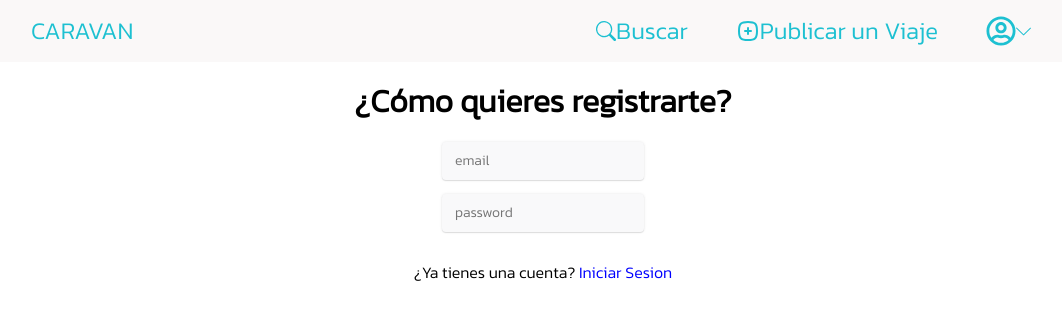
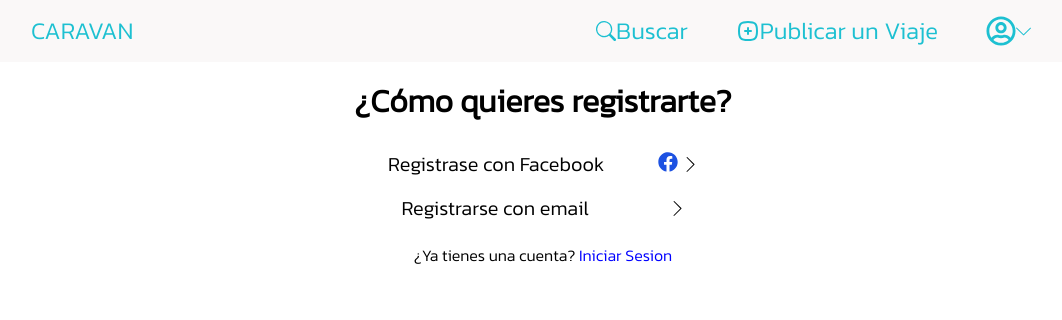
Before and after one commit to juaniMarderwald/aplicacionViajesCompartidos-FrontEnd, a React app: page /register in a window 1280 px wide. Shown: the top 320 px of the page, without its empty margins (97-1159 px from the left). Built offline with nearby package versions, Linux system fonts and the light colour scheme.

Commit message:
Modificacion componente registro, y modificacion componente buscar

```diff
--- a/src/components/CardViaje/index.js
+++ b/src/components/CardViaje/index.js
@@ -1,5 +1,5 @@
 import React, { Fragment } from "react";
-import { CardViajeContainer, Ciudad, HoraSalida, LugaresDisponibles } from "./style";
+import { BotonSumarseAViaje, CardViajeContainer, Ciudad, HoraSalida, LugaresDisponibles } from "./style";
 import { ConductorContainer } from "../ConductorContainer";
 import { CiudadesContainer } from "../CiudadContainer";
 
@@ -12,7 +12,6 @@ export const CardViaje = ({
     conductor,
     aceptaMascotas
 })=>{
-
     const viaje = {
         id:`${id}`,
         ciudadInicio:`${ ciudadInicio }`,
@@ -26,11 +25,10 @@ export const CardViaje = ({
     return (
         <CardViajeContainer>
             <CiudadesContainer inicio={ciudadInicio} destino={ciudadDestino}></CiudadesContainer>
-            {/* <Ciudad>{ciudadInicio}</Ciudad>
-            <Ciudad>{ciudadDestino}</Ciudad> */}
             <HoraSalida>{`Hora de Salida: ${viaje?.horaSalida}`}</HoraSalida>
             <LugaresDisponibles>{`Lugares: ${viaje?.lugaresDisponibles}`}</LugaresDisponibles>
             <ConductorContainer datosConductor = {conductor}/>
+            <BotonSumarseAViaje>Quiero Sumarme</BotonSumarseAViaje>
         </CardViajeContainer>
     );
 }
--- a/src/components/CardViaje/style.js
+++ b/src/components/CardViaje/style.js
@@ -1,4 +1,5 @@
 import React from 'react';
+import { Link } from 'react-router-dom';
 import styled from 'styled-components';
 
 export const HoraSalida = styled.p`
@@ -7,22 +8,18 @@ export const HoraSalida = styled.p`
 `;
 
 export const Ciudad = styled.h1`
-    height: 60px;
+    height: 65px;
     margin: 5px;
     font-family: 'Pathway Gothic One', 'Kanit';
     font-size: 32px;
 `;
 
-export const Button = styled.button`
-
-`;
-
 export const LugaresDisponibles = styled.h1`
-    height: 40px;
+    height: 45px;
 `;
 
 export const CardViajeContainer = styled.div`
-    height: 430px;
+    height: 400px;
     width: 265px;
     margin-top: 10px;
     display: flex;
@@ -31,9 +28,24 @@ export const CardViajeContainer = styled.div`
     align-items: center;
     box-shadow: 0 10px 14px rgba(0, 0, 0, 0.2);
     border-radius: 10px;
-    padding: 10px;
     margin: 15px;
-    border: 1px solid white;
-
     font-size: 18px;
 `;
+
+export const BotonSumarseAViaje = styled(Link)`
+    display: flex;
+    background-color: #1DC0D1;
+    width: 100%;
+    height: 20%;
+    align-items: center;
+    justify-content: center;
+    font-family: 'Kanit';
+    font-size: 25px;
+    color: white;
+    border-radius: 0 0px 10px 10px;
+    text-decoration: none;
+
+    :hover{
+        background-color: #20B9B9;
+    }
+`;
--- a/src/components/ConductorContainer/index.js
+++ b/src/components/ConductorContainer/index.js
@@ -11,7 +11,7 @@ export const ConductorContainer = ({
 
     return (
         <Fragment>
-            <div>{ `Conductor: ${conductor?.username}`}</div> {/* Imagen y nombre */}
+            <div>{ `Maneja: ${conductor?.username}`}</div> {/* Imagen y nombre */}
             <PuntuacionContainer />
         </Fragment>
     )
--- a/src/components/NavBar/styles.js
+++ b/src/components/NavBar/styles.js
@@ -32,7 +32,6 @@ export const IconLogo = styled(Link)`
   justify-content: flex-start;
   align-items: center;
   @import url('https://fonts.googleapis.com/css2?family=Kanit:wght@300&display=swap');
-
   font-family: 'Kanit';
   font-size: 1.5rem;
   color: #1DC0D1;
@@ -120,7 +119,7 @@ export const FloatingDiv = styled.div`
   border-radius: 15px;
   z-index: 9999;
   display: ${({ show }) => (show ? 'block' : 'none')};
-  transition: 0.2s ease-in;
+  transition: 0.3s ease-in;
 /*   box-shadow: 0 10px 14px rgba(0, 0, 0, 0.2);
  */
   box-shadow: rgba(0, 0, 0, 0.3) 0px 36px 36px 0px;
@@ -136,7 +135,7 @@ export const Boton = styled(Link)`
   &:hover{
     /* background-color: antiquewhite;
     border-bottom: 0.3rem solid #1DC0D1; */
-    transition: 0.2s ease-in;
+    transition: 0.3s ease-in;
     cursor: pointer;
     background-color: #EFEFEF;
     border-radius: 10px;
--- a/src/components/PuntuacionContainer/index.js
+++ b/src/components/PuntuacionContainer/index.js
@@ -5,7 +5,7 @@ import { PuntContainer } from './style';
 export const PuntuacionContainer = () => {
     return (
         <PuntContainer>
-            <RiStarFill />
+            <RiStarFill color='#FCED30'/>
             <p> 5.0 </p>
         </PuntContainer>
     )
--- a/src/components/footer/styles.js
+++ b/src/components/footer/styles.js
@@ -4,10 +4,10 @@ import styled from 'styled-components'
 export const ContenedorFooter = styled.div`
     background: #D9D8D9;
     padding-top: 20px;
-    margin-top:50px;
     color:#343434;
     font-family: 'Teko', sans-serif;
-
+    @import url('https://fonts.googleapis.com/css2?family=Kanit:wght@300&display=swap');
+    font-family: 'Kanit';
 `
 
 export const LinksContainer = styled.div`
@@ -29,7 +29,6 @@ export const DerechosContainer = styled.div`
     flex-direction: column;
     align-items: center;
     justify-content: center;
-    margin: 3em;
 
 `
 
--- a/src/pages/Buscar/index.js
+++ b/src/pages/Buscar/index.js
@@ -1,10 +1,20 @@
-import React, { Fragment } from 'react'
-import { Elemento, SearchButton, SearchCantidadPasajeros, SearchCiudad, SearchContainer, SearchElement, SearchFecha } from './style'
+import React, { Fragment, useState } from 'react'
+import { Elemento, FloatingDivPasajeros, SearchButton, SearchCantidadPasajeros, SearchCiudad, SearchContainer, SearchElement, SearchFecha } from './style'
 import { CgShapeCircle } from "react-icons/cg";
 import { CiUser } from "react-icons/ci";
 import { BsCalendar3 } from "react-icons/bs";
+import { BsFillPlusCircleFill } from "react-icons/bs";
+import { AiFillMinusCircle } from "react-icons/ai";
 
 export const BuscarPage = () => {
+
+    const [showFloatingDiv, setShowFloatingDiv] = useState(false);
+
+    const toggleFloatingDiv = () => {
+        setShowFloatingDiv(!showFloatingDiv);
+    };
+
+
     return (
         <Fragment>
             <SearchContainer>
@@ -12,8 +22,11 @@ export const BuscarPage = () => {
                 <SearchElement>
                     <SearchCiudad> <CgShapeCircle /> Ciudad Inicio</SearchCiudad>
                     <SearchCiudad> <CgShapeCircle /> Ciudad Destino</SearchCiudad>
-                    <SearchFecha> <Elemento><BsCalendar3 size={15}/></Elemento> Hoy</SearchFecha>
-                    <SearchCantidadPasajeros> <CiUser /> 1</SearchCantidadPasajeros>
+                    <SearchFecha> <Elemento><BsCalendar3 size={15} /></Elemento> Hoy</SearchFecha>
+                    <SearchCantidadPasajeros onClick={() => { toggleFloatingDiv() }} >
+                        <CiUser /> 1
+                    </SearchCantidadPasajeros>
+                    <FloatingDivPasajeros show={showFloatingDiv}> Pasajeros <AiFillMinusCircle /> 1 <BsFillPlusCircleFill /> </FloatingDivPasajeros>
                     <SearchButton to="/viajesDisponibles">Buscar</SearchButton>
                 </SearchElement>
             </SearchContainer>
--- a/src/pages/Buscar/style.js
+++ b/src/pages/Buscar/style.js
@@ -22,8 +22,6 @@ export const SearchElement = styled.div`
         width: 50%;
         height: 300px;
     }
-
-
 `;
 
 export const SearchButton = styled(Link)`
@@ -56,7 +54,6 @@ export const SearchCiudad = styled.div`
         width: 100%;
         height: 30%;
         border-bottom: 1px solid #E5E4E4;
-
     }
 `
 
@@ -81,11 +78,13 @@ export const SearchCantidadPasajeros = styled.div`
     font-family: 'Kanit';
     font-size: 20px;
     width: 10%;
+    :hover{
+        cursor: pointer;
+    }
     @media screen and (max-width:960px ) {
         width: 100%;
         height: 10%;
     }
-
 `
 
 export const Elemento = styled.div`
@@ -94,3 +93,21 @@ export const Elemento = styled.div`
     justify-content: center;
     margin:10px;
 `;
+
+export const FloatingDivPasajeros = styled.div`
+
+  position: fixed;
+  top: 230px;
+  left: 60%;
+  transform: translate(-50%, -50%);
+  background-color: #fff;
+  width: 250px;
+  height: 50px;
+  border-radius: 15px;
+  z-index: 9999;
+  display: ${({ show }) => (show ? 'block' : 'none')};
+  transition: 0.5s ease-in;
+  padding: 10px;
+  box-shadow: rgba(0, 0, 0, 0.3) 0px 36px 36px 0px;
+  border: none;
+ `;
--- a/src/pages/Login/index.js
+++ b/src/pages/Login/index.js
@@ -1,11 +1,17 @@
 import React, { Fragment } from 'react'
-import { LinkARegistrar, LoginContainer } from './style'
+import { BotonInicio, HorizontalLine, LinkARegistrar, LoginContainer } from './style'
+import { FaFacebook } from "react-icons/fa";
+import { SlArrowRight } from "react-icons/sl";
 
-export const Login = () =>{
-    return(
-        <LoginContainer>
-            <h1>¿Cómo quieres iniciar sesión?</h1>
-            <p>¿No tienes cuenta? <LinkARegistrar to="/register"> Registrarse </LinkARegistrar> </p>
-        </LoginContainer>
+export const Login = ()=>{
+    return (
+        <Fragment>
+            <LoginContainer>
+                <h1> Ahorra viajando con nosotros </h1>
+                <BotonInicio>Inicia Sesión con Facebook <div><FaFacebook color='#1D52E2' size={20}/> <SlArrowRight size={15}/></div></BotonInicio>
+                <BotonInicio>Inicia Sesión con email <SlArrowRight size={15}/></BotonInicio>
+                <p>¿No tienes una cuenta? <LinkARegistrar to="/register">Registrarte</LinkARegistrar> </p>
+            </LoginContainer>
+        </Fragment>
     )
 }
--- a/src/pages/Login/style.js
+++ b/src/pages/Login/style.js
@@ -1,6 +1,37 @@
 import React from 'react'
 import { Link } from 'react-router-dom';
 import styled from 'styled-components';
+
+export const BotonInicio = styled.button`
+    display: flex;
+    align-items: center;
+    justify-content: space-around;
+    border: none;
+    height: 100px;
+    text-decoration: none;
+    color: inherit;
+    background-color: transparent;
+    font-family: inherit;
+    font-size: 20px;
+    width: 30%;
+    height: 20%;
+    padding: 10px;
+    border-radius: 10px;
+    :hover{
+        background-color: rgb(250, 248, 248);
+        cursor: pointer;
+        transition: 0.3s ease-in;
+        color: #1D52E2;
+        box-shadow: 0 10px 14px rgba(0, 0, 0, 0.2);
+        font-weight: bold;
+    }
+`;
+
+export const HorizontalLine = styled.div`
+  border: none;
+  border-top: 1px solid #E5E4E4;
+  width: 30%;
+`;
 
 export const LoginContainer = styled.div`
     display: flex;
--- a/src/pages/Register/index.js
+++ b/src/pages/Register/index.js
@@ -1,6 +1,9 @@
 import React, { Fragment, useState } from 'react'
 import { LinkALogin, RegisterContainer } from './style'
 import { FormInput } from '../../components/form-input/styles'
+import { BotonInicio } from '../Login/style';
+import { FaFacebook } from "react-icons/fa";
+import { SlArrowRight } from "react-icons/sl";
 
 export const Register = () => {
     const [inputsValue, setInputsValue] = useState({
@@ -10,16 +13,16 @@ export const Register = () => {
 
     const handleInputs = (e) => {
         setInputsValue((prev) => {
-          return {
-            ...prev,
-            [e.target.name]: e.target.value,
-          };
+            return {
+                ...prev,
+                [e.target.name]: e.target.value,
+            };
         });
-      };
+    };
 
     return (
         <RegisterContainer>
-            <h1>¿Cómo quieres registrarte?</h1>
+            {/*
             <FormInput
                 name="user"
                 placeholder="email"
@@ -35,7 +38,11 @@ export const Register = () => {
                 value={inputsValue.password}
                 onChange={handleInputs}
 
-            />
+            /> */}
+            <h1>¿Cómo quieres registrarte?</h1>
+            <BotonInicio>Registrase con Facebook <div><FaFacebook color='#1D52E2' size={20} /> <SlArrowRight size={15} /></div></BotonInicio>
+            <BotonInicio>Registrarse con email <SlArrowRight size={15} /></BotonInicio>
+
             <p>¿Ya tienes una cuenta?<LinkALogin to="/login"> Iniciar Sesion </LinkALogin> </p>
         </RegisterContainer>
     )
```
